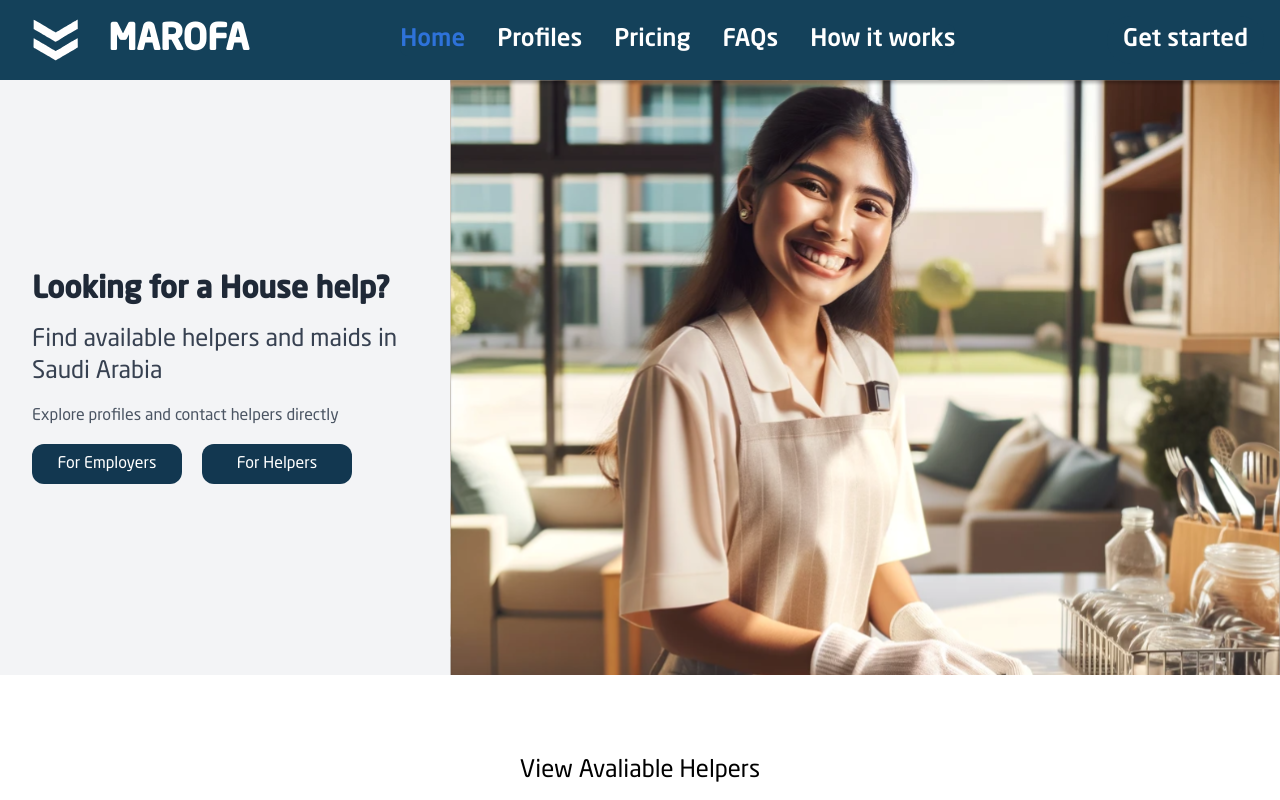
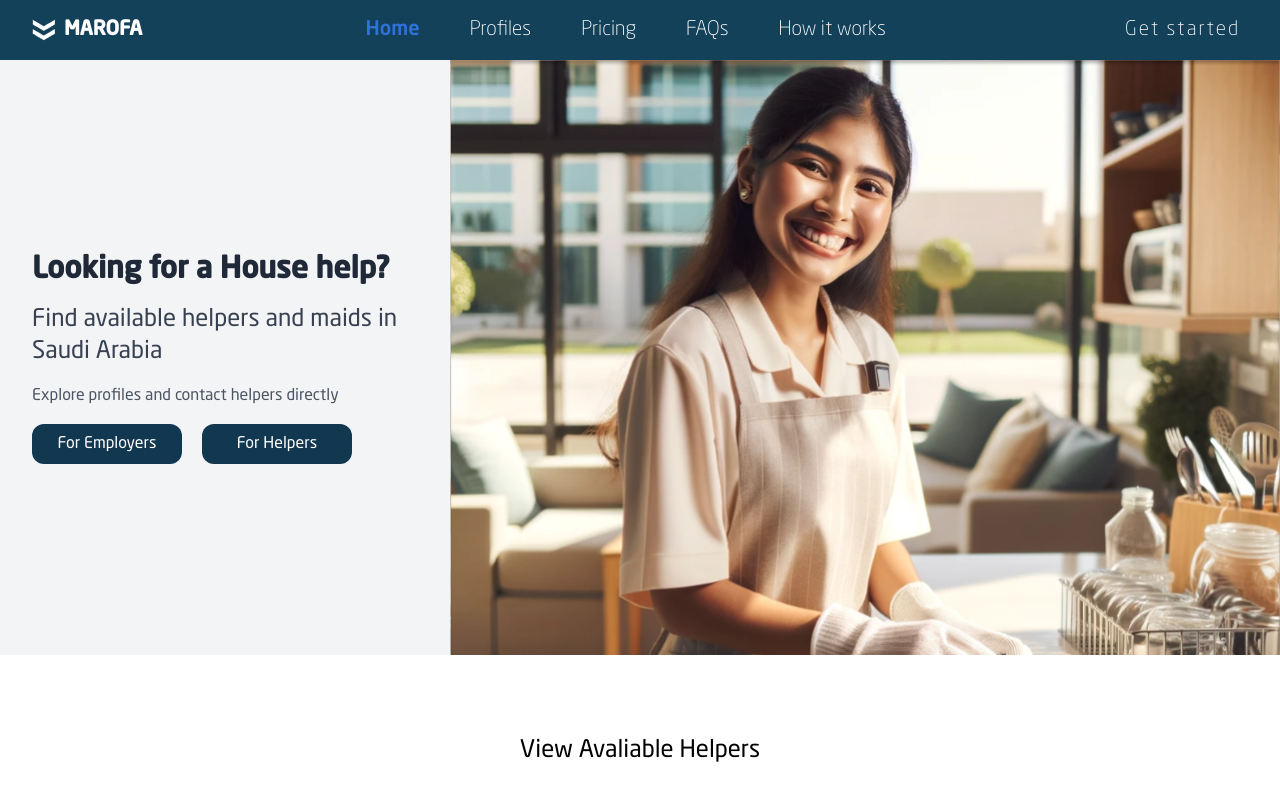
Before and after one commit to HriGrit/Marofa, a React (Vite) app in the folder client/: page / in a window 1280 px wide. Shown: the top 800 px of the page. Built offline with nearby package versions, Linux system fonts and the light colour scheme.

Commit message:
animate button

```diff
--- a/client/src/components/Navbar/navbar.jsx
+++ b/client/src/components/Navbar/navbar.jsx
@@ -45,14 +45,14 @@ function Navbar() {
     return (
 
 
-        <nav class="border-gray-200 bg-[#14415a]">
-            <div class="max-w-screen-xl flex flex-wrap items-center justify-between mx-auto p-4 pt-0 pb-0 mdnav:text-2xl">
-                <a /*href="*https://flowbite.com/"</div>*/ class="flex items-center space-x-3 rtl:space-x-reverse">
-                    <img src={logo} class="h-20" alt="MAROFA Logo" />
-                    <span class="self-center text-4xl font-semibold text-white  whitespace-nowrap">MAROFA</span>
+        <nav class="border-gray-200 bg-[#14415a] p-2">
+            <div class="max-w-screen-xl flex flex-wrap items-center justify-between mx-auto p-4 pt-0 pb-0 mdnav:text-xl">
+                <a /*href="*https://flowbite.com/"</div>*/ class="flex items-center space-x-0 rtl:space-x-reverse">
+                    <img src={logo} class="h-[40px]" alt="MAROFA Logo" />
+                    <span class="self-center font-semibold text-white">MAROFA</span>
                 </a>
                 <div class="flex mdnav:order-2 space-x-3 mdnav:space-x-0 rtl:space-x-reverse">
-                    <button type="button" class="text-white bg-[#14415a] hover:bg-[#2E72D9] focus:ring-4 focus:outline-none focus:ring-blue-300 font-medium rounded-full text-2xl px-4 py-2 text-center whitespace-nowrap">Get started</button>
+                    <button type="button" class="text-white bg-[#14415a] font-thin animate-pulse tracking-widest text-l px-4 py-2 text-center whitespace-nowrap hover:ring-2 hover:ring-white rounded-full focus:outline-none focus:ring-2 focus:ring-white hover:animate-none">Get started</button>
                     <button data-collapse-toggle="navbar-cta" type="button" class="inline-flex items-center p-2 w-10 h-10 justify-center text-sm text-white rounded-lg mdnav:hidden hover:bg-[#2E72D9] focus:outline-none focus:ring-2 focus:ring-gray-200" aria-controls="navbar-cta" aria-expanded="false">
                         <span class="sr-only">Open main menu</span>
                         <svg class="w-5 h-5" aria-hidden="true" xmlns="http://www.w3.org/2000/svg" fill="none" viewBox="0 0 17 14">
@@ -61,21 +61,21 @@ function Navbar() {
                     </button>
                 </div>
                 <div class="items-center justify-between hidden w-full mdnav:flex mdnav:w-auto mdnav:order-1 pl-10 pr-10 " id="navbar-cta">
-                    <ul class="flex flex-col font-medium p-4 mdnav:p-0 mt-4 border border-gray-100 rounded-lg bg-[#14415a] mdnav:space-x-8 rtl:space-x-reverse mdnav:flex-row mdnav:mt-0 mdnav:border-0 mdnav:bg-[#14415a]">
+                    <ul class="flex flex-col font-medium p-4 mdnav:p-0 mt-4 border border-gray-100 rounded-lg bg-[#14415a] mdnav:space-x-[50px] rtl:space-x-reverse mdnav:flex-row mdnav:mt-0 mdnav:border-0 mdnav:bg-[#14415a]">
                         <li>
                             <a href="#" class="block py-2 px-3 md:p-0 text-white bg-blue-700 rounded md:bg-transparent md:text-[#2E72D9] " aria-current="page">Home</a>
                         </li>
                         <li>
-                            <a href="#" class="block py-2 px-3 md:p-0 text-white rounded hover:bg-[#14415a] md:hover:bg-transparent md:hover:text-[#2E72D9]">Profiles</a>
+                            <a href="#" class="block py-2 px-3 md:p-0 text-white font-thin rounded hover:bg-[#14415a] md:hover:bg-transparent md:hover:text-[#2E72D9]">Profiles</a>
                         </li>
                         <li>
-                            <a href="#" class="block py-2 px-3 md:p-0 text-white rounded hover:bg-[#14415a] md:hover:bg-transparent md:hover:text-[#2E72D9]">Pricing</a>
+                            <a href="#" class="block py-2 px-3 md:p-0 text-white font-thin rounded hover:bg-[#14415a] md:hover:bg-transparent md:hover:text-[#2E72D9]">Pricing</a>
                         </li>
                         <li>
-                            <a href="#" class="block py-2 px-3 md:p-0 text-white rounded hover:bg-[#14415a] md:hover:bg-transparent md:hover:text-[#2E72D9]">FAQs</a>
+                            <a href="#" class="block py-2 px-3 md:p-0 text-white font-thin rounded hover:bg-[#14415a] md:hover:bg-transparent md:hover:text-[#2E72D9]">FAQs</a>
                         </li>
                         <li>
-                            <a href="#" class="block py-2 px-3 md:p-0 text-white rounded hover:bg-[#14415a] md:hover:bg-transparent md:hover:text-[#2E72D9]">How it works</a>
+                            <a href="#" class="block py-2 px-3 md:p-0 text-white font-thin rounded hover:bg-[#14415a] md:hover:bg-transparent md:hover:text-[#2E72D9]">How it works</a>
                         </li>
                     </ul>
                 </div>
--- a/client/tailwind.config.js
+++ b/client/tailwind.config.js
@@ -8,7 +8,7 @@ export default {
 			},
 			screens: {
 				app: "900px",
-				mdnav: "1057px"
+				mdnav: "900px"
 			},
 		},
 	},
```
